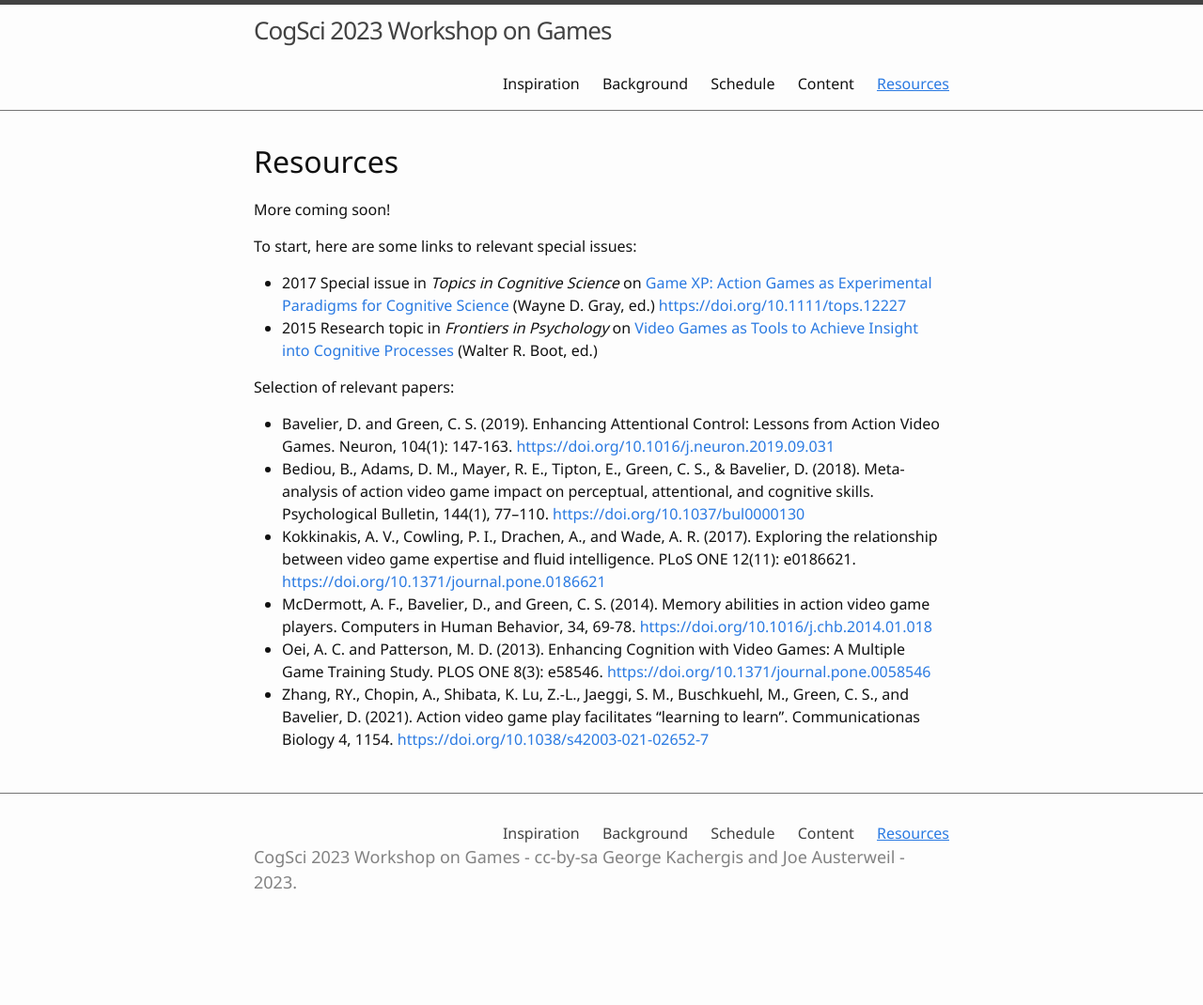
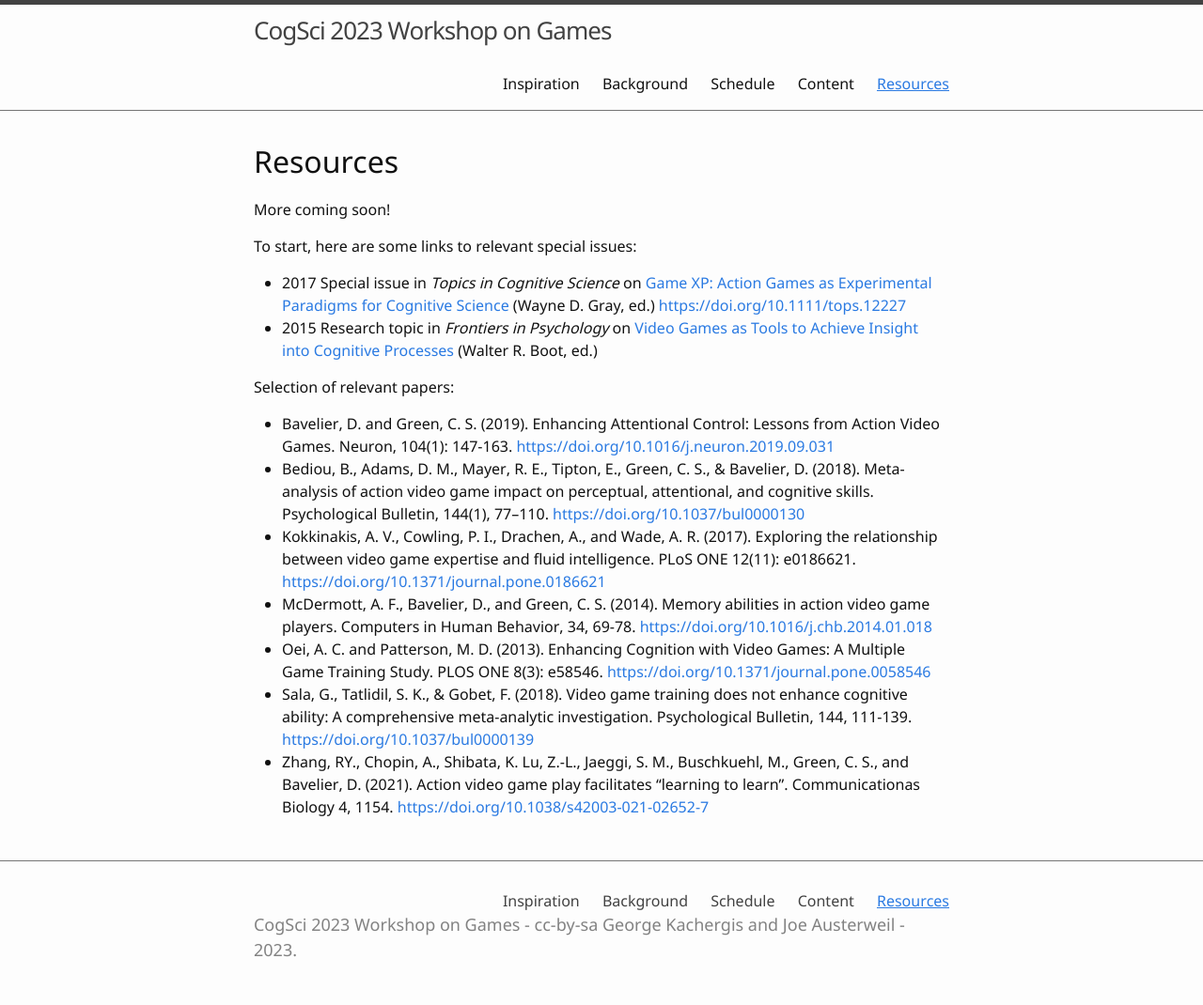
Before and after one commit to kachergis/games4understanding, a Jekyll site: the page built from 4-resources.md, in a window 1280 px wide. Shown: the whole page at 94% size. Built offline with Jekyll 4.4.1, drawn with Linux system fonts in a browser that asks for light colours; before the commit the page ends 998 px from its top, so only the background shows below that.

Commit message:
add Gobet papers

```diff
--- a/4-resources.md
+++ b/4-resources.md
@@ -22,4 +22,5 @@ Selection of relevant papers:
 - Kokkinakis, A. V., Cowling, P. I., Drachen, A., and Wade, A. R. (2017). Exploring the relationship between video game expertise and fluid intelligence. PLoS ONE 12(11): e0186621. [https://doi.org/10.1371/journal.pone.0186621](https://doi.org/10.1371/journal.pone.0186621)
 - McDermott, A. F., Bavelier, D., and Green, C. S. (2014). Memory abilities in action video game players. Computers in Human Behavior, 34, 69-78. [https://doi.org/10.1016/j.chb.2014.01.018](https://doi.org/10.1016/j.chb.2014.01.018)
 - Oei, A. C. and Patterson, M. D. (2013). Enhancing Cognition with Video Games: A Multiple Game Training Study. PLOS ONE 8(3): e58546. [https://doi.org/10.1371/journal.pone.0058546](https://doi.org/10.1371/journal.pone.0058546)
+- Sala, G., Tatlidil, S. K., & Gobet, F. (2018). Video game training does not enhance cognitive ability: A comprehensive meta-analytic investigation. Psychological Bulletin, 144, 111-139. [https://doi.org/10.1037/bul0000139](https://doi.org/10.1037/bul0000139)
 - Zhang, RY., Chopin, A., Shibata, K. Lu, Z.-L., Jaeggi, S. M., Buschkuehl, M., Green, C. S., and Bavelier, D. (2021). Action video game play facilitates “learning to learn”. Communicationas Biology 4, 1154. [https://doi.org/10.1038/s42003-021-02652-7](https://doi.org/10.1038/s42003-021-02652-7)
```
Also changed, not shown: 1-intro.md (+1 -1 lines).
